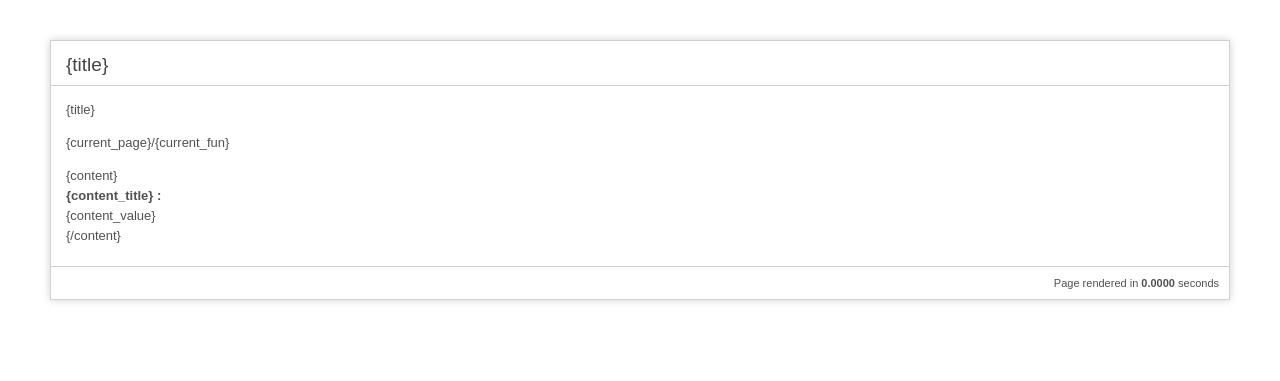
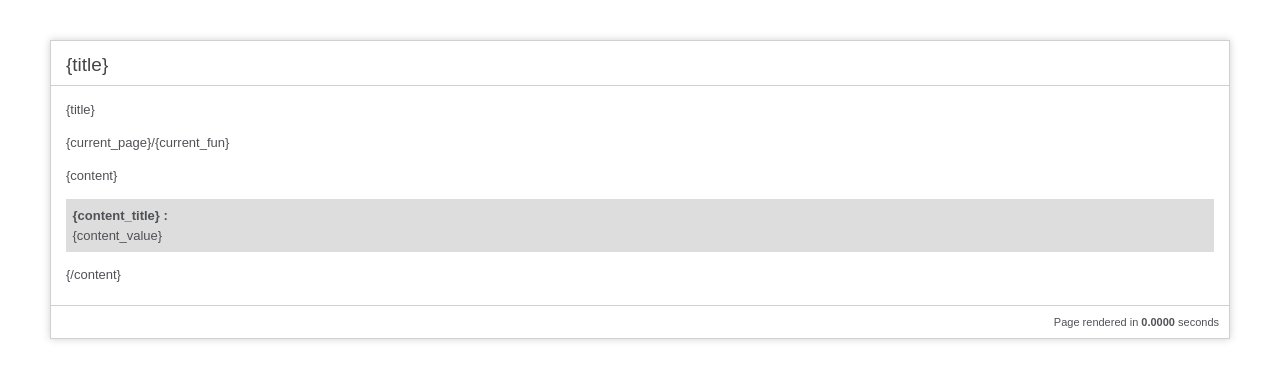
Before and after one commit to charlieliu/CI2, a CodeIgniter app: template application/views/welcome_view.php in a window 1280 px wide. Shown: the top 381 px of the page. Run offline with CodeIgniter, Linux system fonts and the light colour scheme; the template is opened without the code that fills it, so the values that code supplies are empty.

Commit message:
ADD css flie

```diff
--- a/application/views/welcome_view.php
+++ b/application/views/welcome_view.php
@@ -67,6 +67,7 @@
 		-webkit-box-shadow: 0 0 8px #D0D0D0;
 	}
 	</style>
+	<link rel="stylesheet" type="text/css" href="css/welcome.css">
 </head>
 <body>
 
@@ -79,7 +80,7 @@
 
 		<!-- Variable Pairs -->
 		{content}
-		<div>
+		<div class="content_block">
 			<b>{content_title} : </b>
 			<div>{content_value}</div>
 		</div>
--- /dev/null
+++ b/css/welcome.css
@@ -0,0 +1,2 @@
+/* CSS Document */
+.content_block { background-color:#DDD; margin: 1em 0; padding: 0.5em;}
```
